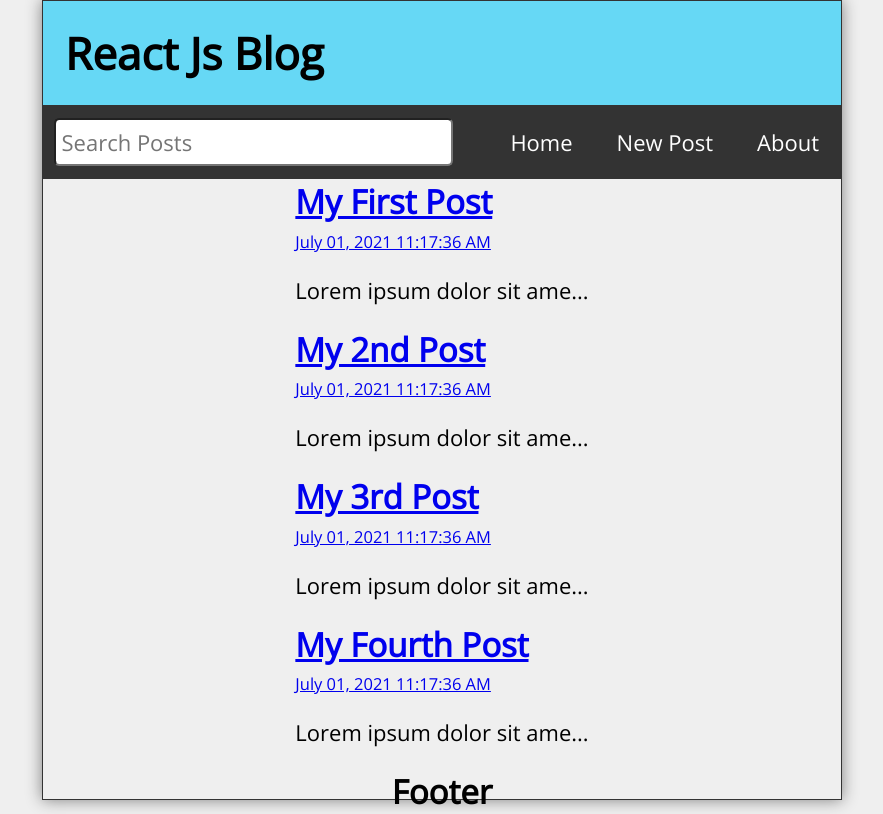
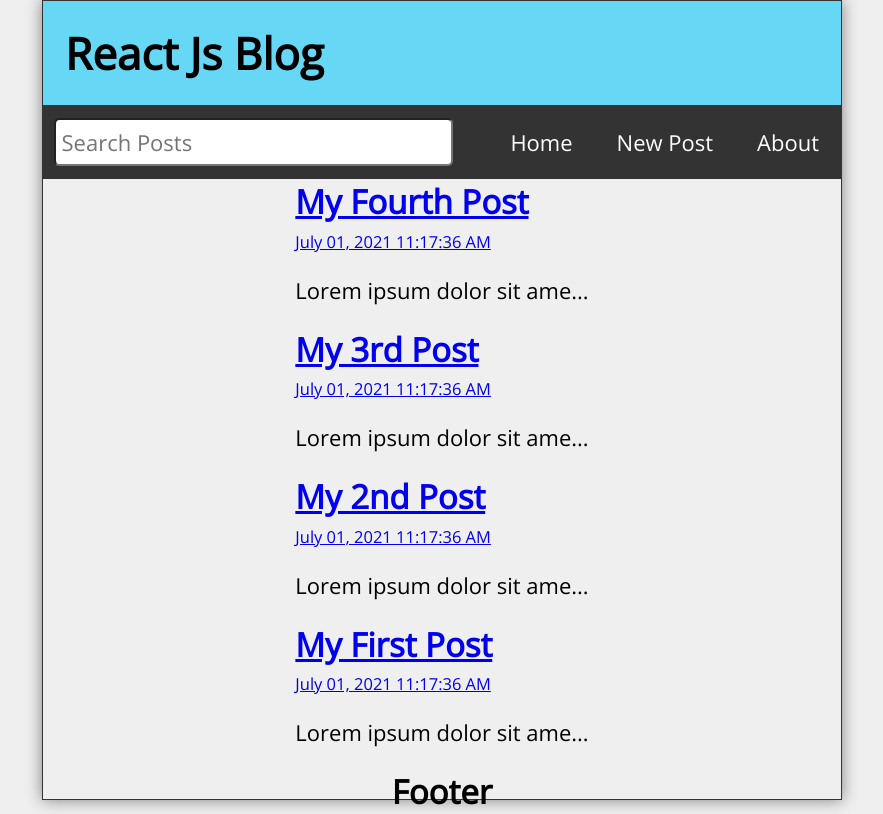
Before and after one commit to arkitbajpai/04-tut, a React (Create React App) app: page / in a window 1280 px wide. Shown: the whole page, without its empty margins (198-1081 px from the left). Built offline with nearby package versions, Linux system fonts and the light colour scheme.

Commit message:
Enhance post submission and search functionality: format datetime, filter search results, and update Home component to display search results

```diff
--- a/src/App.js
+++ b/src/App.js
@@ -8,6 +8,7 @@ import PostPage from "./PostPage.js";
 import Missing from "./Missing.js";
 import { Route, Routes, useNavigate } from 'react-router-dom';  // ✅ useNavigate instead of useHistory
 import { useState, useEffect } from "react";
+import { format } from "date-fns";
 import './App.css';
 
 function App() {
@@ -42,11 +43,27 @@ function App() {
   const [searchResults, setSearchResults] = useState([]);
   const [postTitle, setPostTitle] = useState('');
   const [postBody, setPostBody] = useState('');
+  useEffect(()=>{
+    const filteredResults = posts.filter((post)=>
+      ((post.body).toLowerCase()).includes(search.toLowerCase()) ||
+      ((post.title).toLowerCase()).includes(search.toLowerCase())
+    );
+    setSearchResults(filteredResults.reverse());
+  },[posts, search]);
 
   const handleSubmit = (e) => {
     // add post submit logic here
     const id = posts.length ? posts[posts.length - 1].id + 1 : 1;
-    const datetime = new Date().toLocaleString();
+    const datetime = format(new Date(), 'MMMM dd, yyyy pp');
+    const newPost = { id, title: postTitle, datetime, body: postBody };
+    const allPosts = [...posts, newPost];
+    setPosts(allPosts);
+    setPostTitle('');
+    setPostBody('');
+    // navigate to home page after submission
+    navigate('/');
+
+
   };
 
   const navigate = useNavigate();  // ✅ new hook
@@ -61,7 +78,7 @@ function App() {
       <Header title="React Js Blog"/>
       <Nav search={search} setSearch={setSearch}/>
       <Routes>
-        <Route path="/" element={<Home posts={posts}/>} />
+        <Route path="/" element={<Home posts={searchResults}/>} />
         <Route path="/post" element={
           <NewPost
             handleSubmit={handleSubmit}
```
